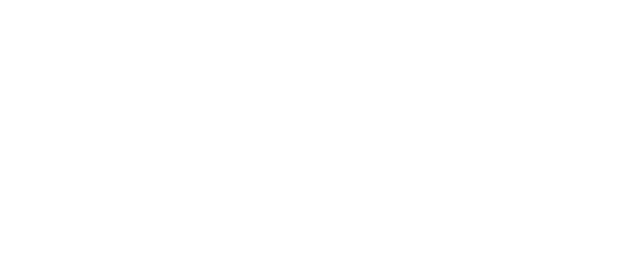
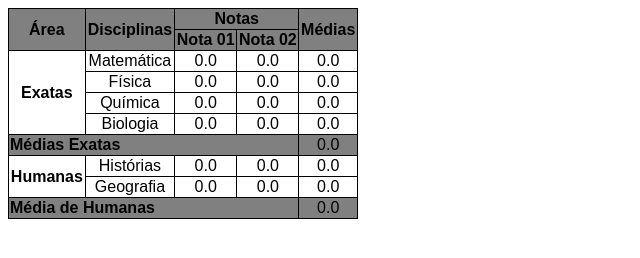
Before and after one commit to adenilsonassis/html-css, a plain HTML site: page desafios/d014/tabela01.html in a window 1280 px wide. Shown: the whole page, without its empty margins (0-640 px from the left). Drawn offline with Linux system fonts and the light colour scheme.

Commit message:
criei o desafio d014

```diff
--- a/desafios/d014/tabela01.html
+++ b/desafios/d014/tabela01.html
@@ -1,11 +1,98 @@
 <!DOCTYPE html>
 <html lang="pt-br">
+
 <head>
     <meta charset="UTF-8">
     <meta name="viewport" content="width=device-width, initial-scale=1.0">
     <title>Tabela 01</title>
+    <style>
+        body {
+            font-family: Arial, Helvetica, sans-serif;
+        }
+
+        table {
+            border-collapse: collapse;
+            width: 350px;
+        }
+
+        thead,
+        tfoot {
+            background-color: gray;
+        }
+
+        th,
+        td {
+            border: 1px solid black;
+            text-align: center;
+        }
+    </style>
 </head>
+
 <body>
+    <table>
+        <thead>
+            <tr>
+                <th rowspan="2">Área</th>
+                <th rowspan="2">Disciplinas</th>
+                <th colspan="2">Notas</th>
+                <th rowspan="2">Médias</th>
+            </tr>
+            <tr>
+                <th>Nota 01</th>
+                <th>Nota 02</th>
+            </tr>
+        </thead>
+        <tfoot>
+            <tr>
+                <th colspan="4" style="text-align: left; ">Média de Humanas</th>
+                <td>0.0</td>
+            </tr>
+        </tfoot>
+        <tbody>
+            <tr>
+                <th rowspan="4">Exatas</th>
+                <td>Matemática</td>
+                <td>0.0</td>
+                <td>0.0</td>
+                <td>0.0</td>
+            </tr>
+            <tr>
+                <td>Física</td>
+                <td>0.0</td>
+                <td>0.0</td>
+                <td>0.0</td>
+            </tr>
+            <tr>
+                <td>Química</td>
+                <td>0.0</td>
+                <td>0.0</td>
+                <td>0.0</td>
+            </tr>
+            <tr>
+                <td>Biologia</td>
+                <td>0.0</td>
+                <td>0.0</td>
+                <td>0.0</td>
+            </tr>
+            <tr style="background-color: grey;">
+                <th colspan="4" style="text-align: left;">Médias Exatas</th>
+                <td>0.0</td>
+            </tr>
+            <tr>
+                <th rowspan="2">Humanas</th>
+                <td>Histórias</td>
+                <td>0.0</td>
+                <td>0.0</td>
+                <td>0.0</td>
+            </tr>
+            <tr>
+                <td>Geografia</td>
+                <td>0.0</td>
+                <td>0.0</td>
+                <td>0.0</td>
+            </tr>
+        </tbody>
+    </table>
+</body>
 
-</body>
 </html>
```
